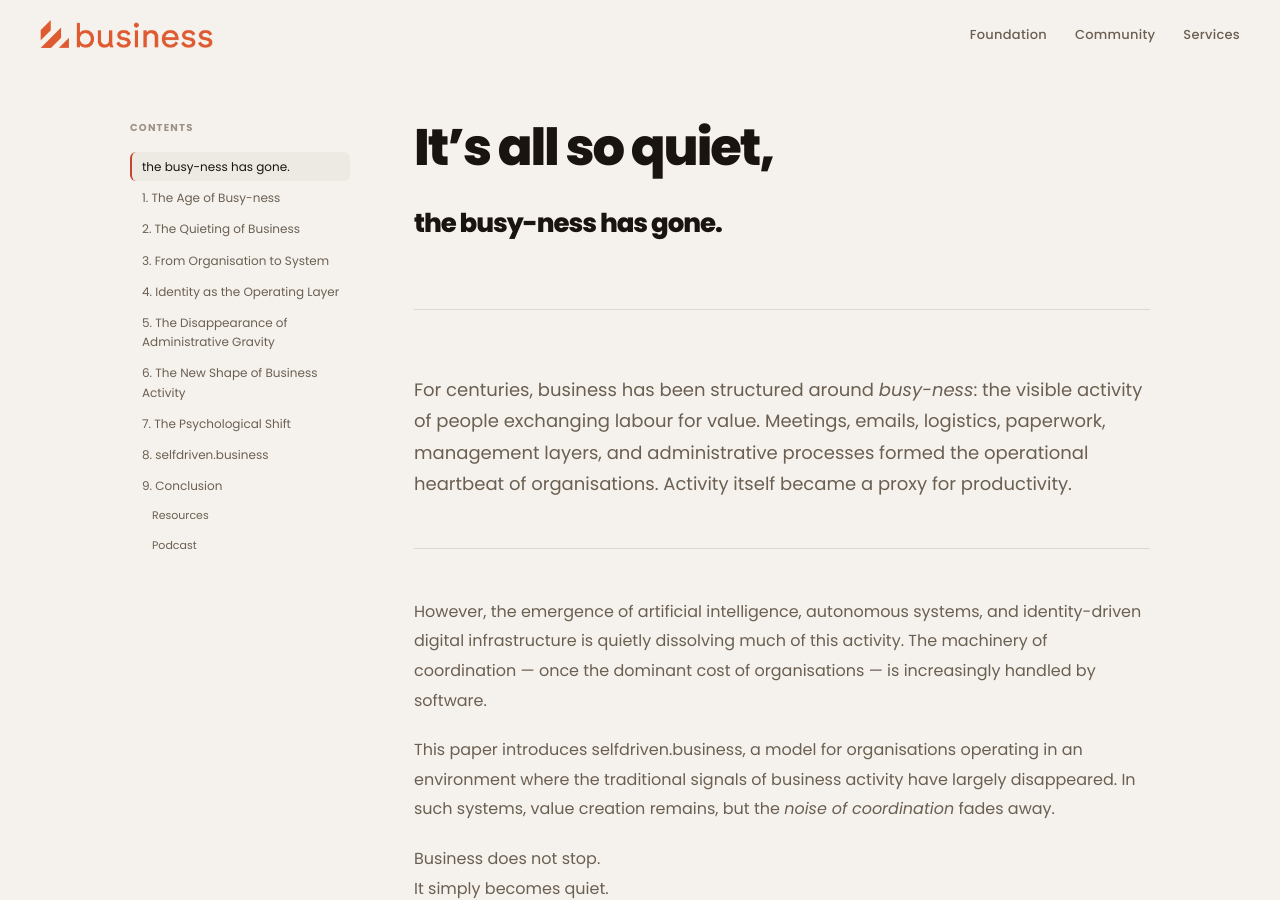
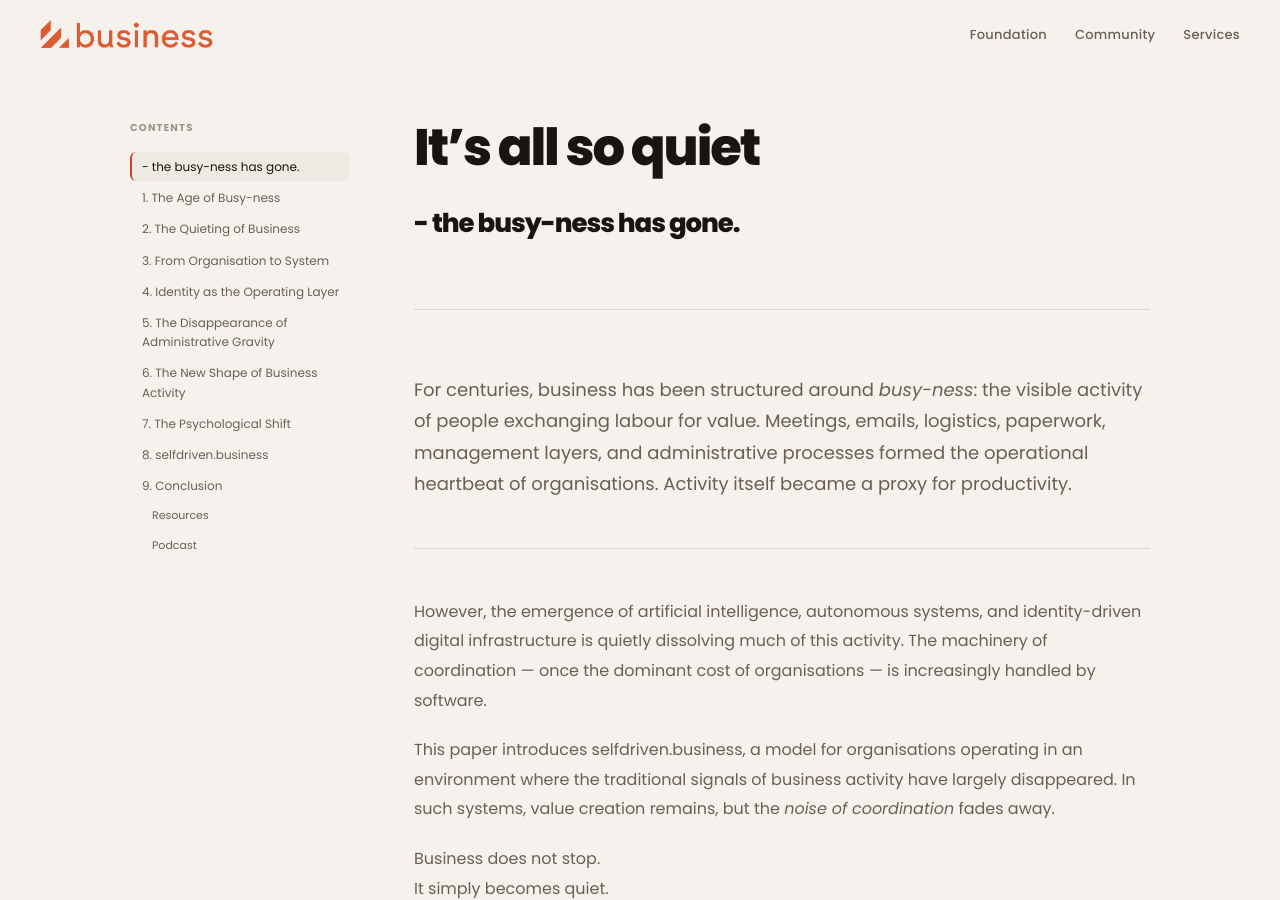
Before and after one commit to selfdriven-services/selfdriven-business, a Jekyll site: the page built from docs/index.md, in a window 1280 px wide and 900 px high. Built offline with Jekyll 4.4.1, drawn with Linux system fonts in a browser that asks for light colours.

```diff
--- a/docs/index.md
+++ b/docs/index.md
@@ -3,8 +3,8 @@ layout: selfdriven
 title: The busy-ness has gone - selfdriven.business
 ---
 
-# It’s all so quiet,
-## the busy-ness has gone.
+# It’s all so quiet
+## - the busy-ness has gone.
 
 ---
 
```
